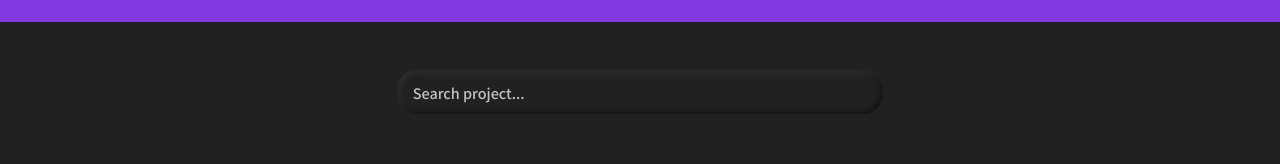
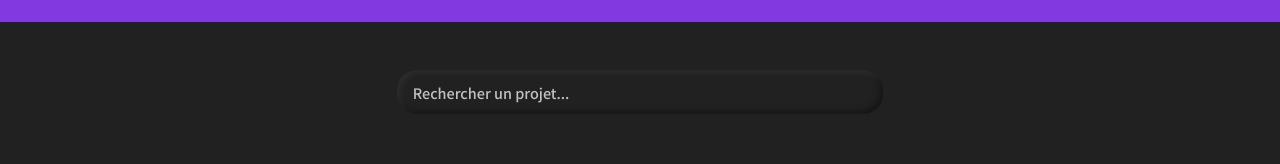
Before and after one commit to AymenShe/Heymen, a React (Create React App) app: page /projects in a window 1280 px wide. Shown: the part 258-422 px from the top of the page. Built offline with nearby package versions, Linux system fonts and the light colour scheme; a web font is replaced by a local one.

Commit message:
Update ProjectPage.js

```diff
--- a/src/pages/Project/ProjectPage.js
+++ b/src/pages/Project/ProjectPage.js
@@ -80,7 +80,7 @@ function ProjectPage() {
             </div>
            <div className="projectPage-container">
                <div className="projectPage-search">
-                   <input type="text" value={search} onChange={(e) => setSearch(e.target.value)} placeholder="Search project..." className={classes.search} />
+                   <input type="text" value={search} onChange={(e) => setSearch(e.target.value)} placeholder="Rechercher un projet..." className={classes.search} />
                </div>
                <div className="project-container">
                    <Grid className="project-grid" container direction="row" alignItems="center" justifyContent="center">
```
